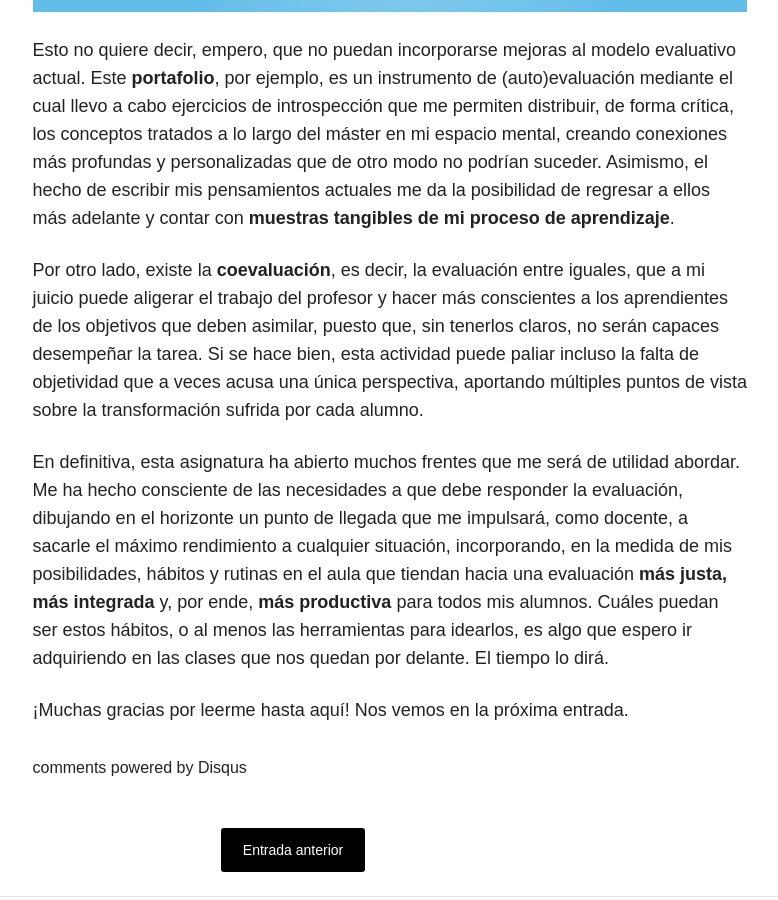
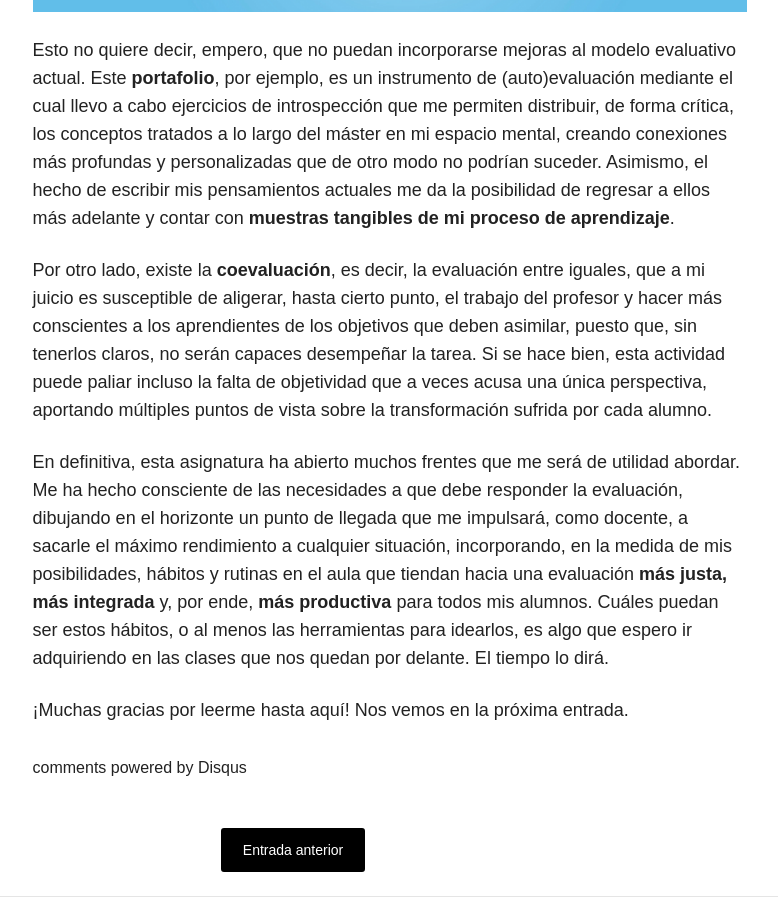
Before and after one commit to immalopez/immalopez.github.io, a Jekyll site: the page built from _posts/blog/2018-01-28-evaluacion-antes-y-despues.md, in a window 1280 px wide and 900 px high, scrolled down 4737 px. Shown: the whole window, without its empty margins (347-1125 px from the left). Built offline with Jekyll 4.4.1, drawn with Linux system fonts in a browser that asks for light colours; nearby versions of some CDN libraries; comment, search, counter and statistics services are not loaded.

Commit message:
Update 2018-01-28-evaluacion-antes-y-despues.md

```diff
--- a/_posts/blog/2018-01-28-evaluacion-antes-y-despues.md
+++ b/_posts/blog/2018-01-28-evaluacion-antes-y-despues.md
@@ -90,7 +90,7 @@
 
 Esto no quiere decir, empero, que no puedan incorporarse mejoras al modelo evaluativo actual. Este **portafolio**, por ejemplo, es un instrumento de (auto)evaluación mediante el cual llevo a cabo ejercicios de introspección que me permiten distribuir, de forma crítica, los conceptos tratados a lo largo del máster en mi espacio mental, creando conexiones más profundas y personalizadas que de otro modo no podrían suceder. Asimismo, el hecho de escribir mis pensamientos actuales me da la posibilidad de regresar a ellos más adelante y contar con **muestras tangibles de mi proceso de aprendizaje**.
 
-Por otro lado, existe la **coevaluación**, es decir, la evaluación entre iguales, que a mi juicio puede aligerar el trabajo del profesor y hacer más conscientes a los aprendientes de los objetivos que deben asimilar, puesto que, sin tenerlos claros, no serán capaces desempeñar la tarea. Si se hace bien, esta actividad puede paliar incluso la falta de objetividad que a veces acusa una única perspectiva, aportando múltiples puntos de vista sobre la transformación sufrida por cada alumno.
+Por otro lado, existe la **coevaluación**, es decir, la evaluación entre iguales, que a mi juicio es susceptible de aligerar, hasta cierto punto, el trabajo del profesor y hacer más conscientes a los aprendientes de los objetivos que deben asimilar, puesto que, sin tenerlos claros, no serán capaces desempeñar la tarea. Si se hace bien, esta actividad puede paliar incluso la falta de objetividad que a veces acusa una única perspectiva, aportando múltiples puntos de vista sobre la transformación sufrida por cada alumno.
 
 En definitiva, esta asignatura ha abierto muchos frentes que me será de utilidad abordar. Me ha hecho consciente de las necesidades a que debe responder la evaluación, dibujando en el horizonte un punto de llegada que me impulsará, como docente, a sacarle el máximo rendimiento a cualquier situación, incorporando, en la medida de mis posibilidades, hábitos y rutinas en el aula que tiendan hacia una evaluación **más justa, más integrada** y, por ende, **más productiva** para todos mis alumnos. Cuáles puedan ser estos hábitos, o al menos las herramientas para idearlos, es algo que espero ir adquiriendo en las clases que nos quedan por delante. El tiempo lo dirá.
 
```
